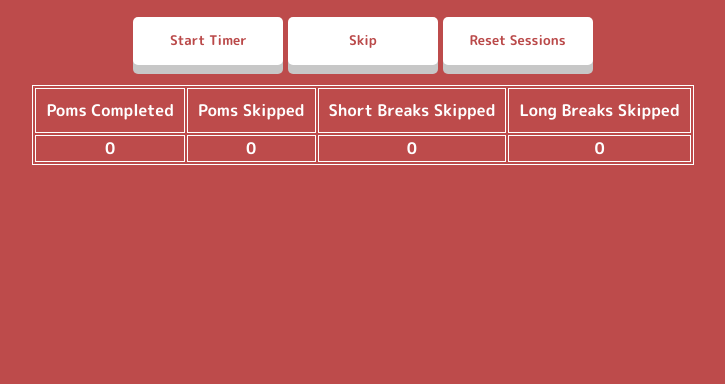
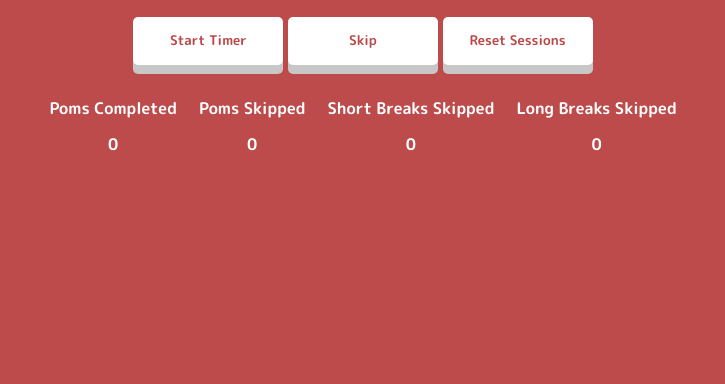
Before and after one commit to bcaccia/pomodoro-timer, a plain HTML site: page index.html in a window 1280 px wide. Shown: the part 416-800 px from the top of the page, without its empty margins (277-1002 px from the left). Drawn offline with Linux system fonts and the light colour scheme; a web font is replaced by a local one.

```diff
--- a/style.css
+++ b/style.css
@@ -15,7 +15,7 @@
 }
 
 table, th, td {
-	border:1px solid white;
+	border: none;
       }
 
 th {
```
